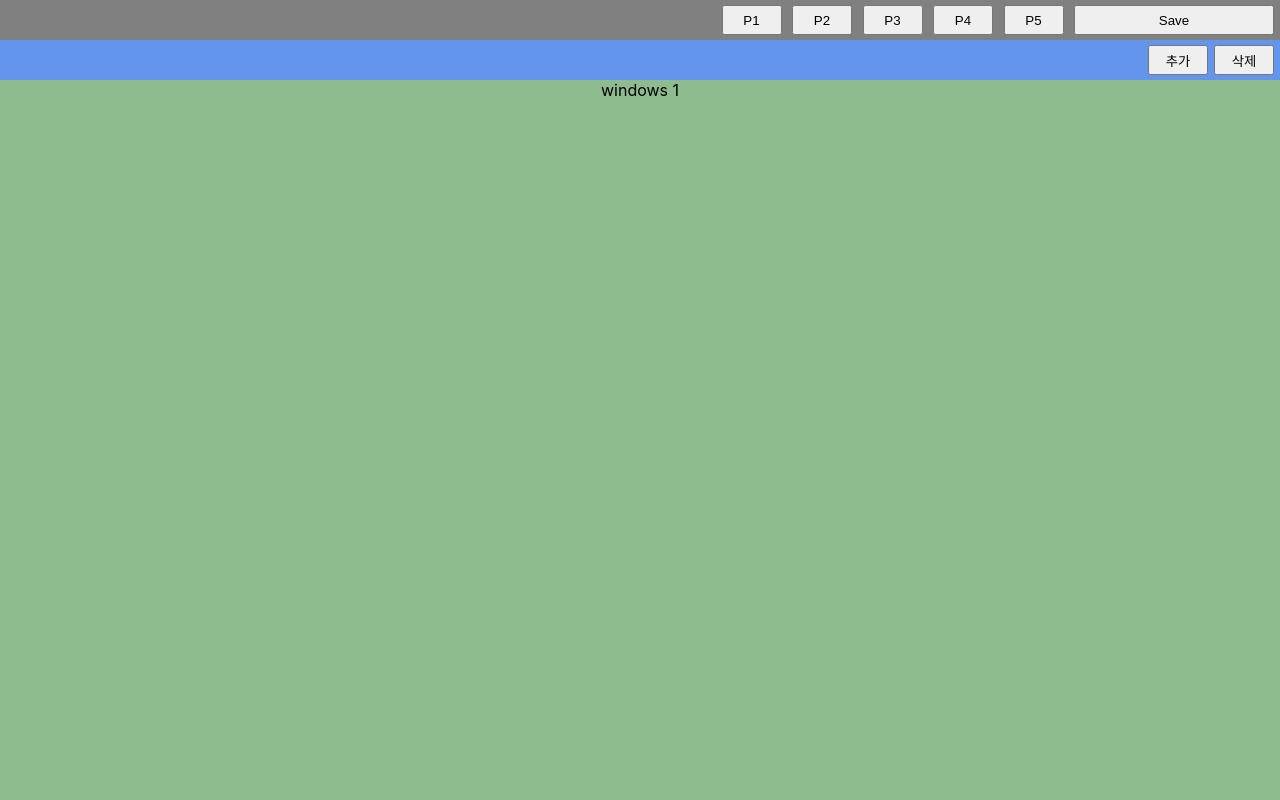
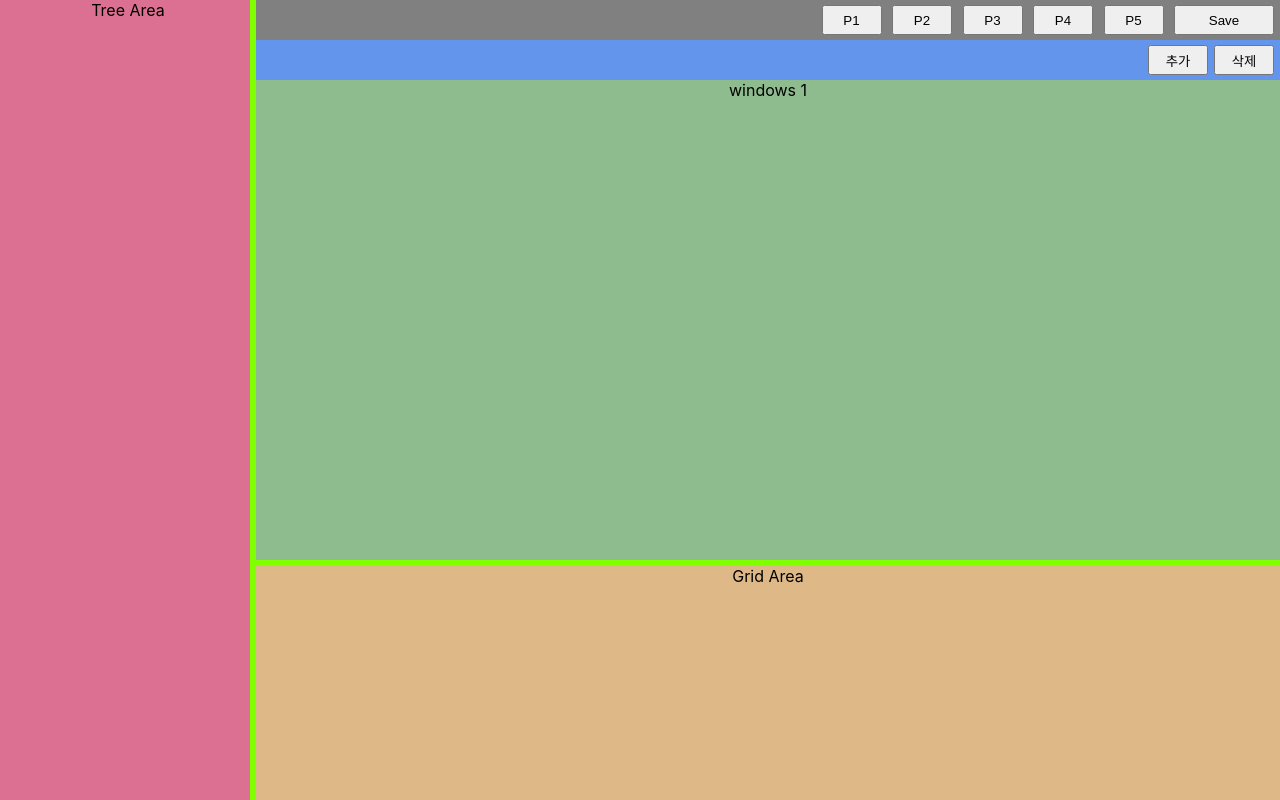
Before and after one commit to gjrlwjs/react_mosaic, a React (Create React App) app: page / in a window 1280 px wide. Built offline with nearby package versions, Linux system fonts and the light colour scheme.

Commit message:
tree_grid Area 추가

```diff
--- a/public/index.html
+++ b/public/index.html
@@ -15,18 +15,32 @@
   <body style="height: 100%">
     <noscript>You need to enable JavaScript to run this app.</noscript>
 
-    <div id="menu" class="div_Menubar">
+    <div id="div_tree">Tree Area
+    </div>
+
+    <div id="main_Col" draggable="true" onmousedown="onMouseDown_Main_bar_event(event)"></div>
+
+    <div id="div_mosaic">
+      <div id="div_mosaic_menubar">
         <button onclick="change_arr(event)" name="P1">P1</button>
         <button onclick="change_arr(event)" name="P2">P2</button>
         <button onclick="change_arr(event)" name="P3">P3</button>
         <button onclick="change_arr(event)" name="P4">P4</button>
         <button onclick="change_arr(event)" name="P5">P5</button>
 
-      <button onclick="save_arr(event)" name="Save" style="width: 200px">Save</button>
+        <button onclick="save_arr(event)" name="Save" style="width: 100px">Save</button>
       </div>
-    <div id="root">
-      <!-- <div id="shadow" class="div_Shadow" draggable="true" ondragover="drag_over(event)"></div> -->
+
+      <div id="div_mosaic_main">
+        <div id="div_mosaic_body"></div>
       </div>
+
+      <div id="div_grid">
+        <div id="main_Row" draggable="true" onmousedown="onMouseDown_Main_bar_event(event)"></div>
+        Grid Area
+      </div>
+  </div>
+
     <!-- <script src="../src/index.js"></script> -->
     <script language="javascript">
       // <div id="shadow" class="div_Shadow" draggable="true" ondragover="drag_over(event)"></div>
@@ -84,6 +98,107 @@
         console.log('===========Save 버튼 클릭===========');
         alert('저장이 완료되었습니다!(미구현)');
       }
+
+      function onMouseDown_Main_bar_event(e) {
+        // drag_node = null;
+
+        console.log("============Main Bar Down===========");
+
+        // 마우스 다운 이벤트 발생 => 마우스의 움직임에 따라, onMouseMove 이벤트를 유지한다(onMouseUp이 될 때까지 or onMouseLeave)
+        // 마우스 움직임에 따른 이벤트 등록
+        let main_bar = e.target;
+        main_bar.addEventListener('dragstart', onMouseDragstart_Main_bar_event);
+        main_bar.addEventListener('drag',      onMouseDrag_Main_bar_event);
+        main_bar.addEventListener('dragend',   onMouseDragend_Main_bar_event);
+
+        // bar.addEventListener("touchmove", onMouseDrag_bar_event, TOUCH_EVENT_OPTIONS);
+        // bar.addEventListener("touchend", onMouseDragend_bar_event, true);
+
+        function onMouseDragstart_Main_bar_event(event) {
+          console.log("==========Main Bar Drag Start=========");
+
+          // let cv = new ImageBitmap();
+          // cv.width  = 0;
+          // cv.height = 0;
+          // event.dataTransfer.setDragImage(cv, 0, 0);
+        }
+
+        function onMouseDrag_Main_bar_event(event) {
+          console.log("===========Main Bar Drag===========");
+          event.preventDefault();
+
+          // 배율 변경
+          if (event.x > 0 || event.y > 0) {
+            let tmp_ratio = 0;
+            let tmp_A = document.getElementById("div_tree");
+            let tmp_B = document.getElementById("div_mosaic");
+            let tmp_C = document.getElementById("div_mosaic_main");
+            let tmp_D = document.getElementById("div_grid");
+
+            // 현재 마우스의 좌표를 기준으로, 몇퍼센트인지 역계산을 해줘야한다.
+            // (마우스의 현재 좌표 / 부모의 길이) * 100
+            // 대상이 main_Col | main_Row 에 따라 다르다.
+            if (main_bar.id === "main_Col") {
+              tmp_ratio = ((event.clientX)      / window.innerWidth)  * 100;
+            } else {
+              tmp_ratio = ((event.clientY - 40) / window.innerHeight) * 100;
+            }
+            if (tmp_ratio < 15) {
+              tmp_ratio = 15;
+            } else if (tmp_ratio > 85) {
+              tmp_ratio = 85;
+            }
+
+            // debugger;
+            if (main_bar.id === "main_Col") {
+              tmp_A.style.width  =        tmp_ratio  + '%';
+              tmp_B.style.width  = (100 - tmp_ratio) + '%';
+
+              console.log( tmp_A.style.width);
+              console.log( tmp_B.style.width);
+            } else {
+              tmp_C.style.height =        tmp_ratio  + '%';
+              tmp_D.style.height = (100 - tmp_ratio) + '%';
+
+              console.log( tmp_C.style.height);
+              console.log( tmp_D.style.height);
+            }
+            // `${e.right.inset_top}% ${e.right.inset_right}% ${e.right.inset_bottom}% ${e.right.inset_left}%`
+            // tmp_r.ratio = 100 - tmp_l.ratio;
+
+            // // inset 재조정
+            // bst.resize_div(arr);
+
+            // // 배열 갱신
+            // setArr([...arr]);
+
+            // console.log("=============client 좌표");
+            // console.log(event.clientX + " / " + event.clientY);
+          };
+        }
+
+        function onMouseDragend_Main_bar_event() {
+          console.log("============Main Bar Up===========");
+
+          main_bar.removeEventListener('dragstart', onMouseDragstart_Main_bar_event);
+          main_bar.removeEventListener('drag',      onMouseDrag_Main_bar_event);
+          main_bar.removeEventListener('dragend',   onMouseDragend_Main_bar_event);
+
+          // bar.removeEventListener("touchmove", onMouseDrag_bar_event,TOUCH_EVENT_OPTIONS);
+          // bar.removeEventListener("touchend", onMouseDragend_bar_event, true);
+
+          // console.log(arr);
+
+
+
+
+          // // inset 재조정
+          // bst.resize_div(arr);
+
+          // // 배열 갱신
+          // setArr([...arr]);
+        }
+      };
     </script>
   </body>
 </html>
--- a/src/App.css
+++ b/src/App.css
@@ -29,15 +29,98 @@ button {
   cursor: default;
 }
 
-#root{
+#div_tree{
+  /* width: calc(20% - 6px); */
+  margin-right: -6px;
+  width: 20%;
+  height: 100%;
+  /* position: relative; */
+  float: left;
+  background-color: palevioletred;
+  user-select: none;
+  text-align: center;
+}
+
+#div_mosaic{
+  margin-left: 0px;
+  width: 80%;
+  height: 100%;
+  position: relative;
+  float: right;
+}
+
+#div_mosaic_menubar {
+  /* flex: 1; */
+  border: 0;
+  border-color: Red;
+  background-color: gray;
   width: 100%;
-  height: calc(100% - 40px);
-  position: fixed;
+  height: 40px;
+  position: static;
+  z-index: 1;
+  text-align: right;
+}
+
+#div_mosaic_main{
+  width: 100%;
+  height: calc(70% - 40px);
+  /* position: fixed; */
+  position: static;
+}
+
+#div_mosaic_body{
+  width: 100%;
+  height: inherit;
+  position: absolute;
 }
 
 .draggable.dragging {
   opacity: 0.5;
 }
+
+#div_grid{
+  /* width: calc(20% - 6px); */
+  /* margin-top: -6px; */
+  width: 100%;
+  height: 30%;
+  /* position: relative; */
+  position: static;
+  /* float: inline-end; */
+  background-color: burlywood;
+  user-select: none;
+  text-align: center;
+}
+
+#main_Col {
+  /* margin-left: -3px; */
+  width: 6px;
+  height: 100%;
+  cursor: ew-resize;
+
+  float: left;
+  /* position: relative; */
+  z-index: 10;
+  /* touch-action: none; */
+  background-color: chartreuse;
+}
+
+#main_Row {
+  /* margin-top: -3px; */
+  width: 100%;
+  height: 6px;
+  cursor: ns-resize;
+
+  float: left;
+  /* position: relative; */
+  z-index: 10;
+  /* touch-action: none; */
+  background-color: chartreuse;
+}
+
+
+
+
+
 
 .div_Shadow {
   /* flex: 1; */
@@ -52,21 +135,9 @@ button {
   /* cursor: pointer;   */
 }
 
-.div_Menubar {
+.div_Background {
   /* flex: 1; */
   border: 0;
-  border-color: Red;
-  background-color: gray;
-  width: 100%;
-  height: 40px;
-  position: static;
-  z-index: 1;
-  text-align: right;
-}
-
-.div_Background {
-  /* flex: 1; */
-  border: 3px;
   border-color: Red;
   background-color: white;
   inset: "0% 0% 0% 0%";
--- a/src/App.jsx
+++ b/src/App.jsx
@@ -123,16 +123,22 @@ function App() {
         let tmp_l = tmp_p.left;
         let tmp_r = tmp_p.right;
 
+        let tmp_tree   = document.getElementById("div_tree").offsetWidth;
+        let tmp_title  = document.getElementById("div_mosaic_menubar").offsetHeight;
+        let tmp_width  = e.target.parentElement.offsetWidth;
+        let tmp_height = e.target.parentElement.offsetHeight;
+
         // 현재 마우스의 좌표를 기준으로, 몇퍼센트인지 역계산을 해줘야한다.
         // 대상의 부모의 Width와 Left 좌표값을 가지고 계산하면 된다.
         // ((마우스의 현재 좌표 - 기준좌표)  / 부모의 길이) * 100
         // 부모의 div type이 C | R 에 따라 다르다.
         if (tmp_p.div_type === "C") {
           // tmp_l.ratio = ((event.clientX - (tmp_p.inset_left * (window.innerWidth  / 100))) / (window.innerWidth))  * 100;
-          tmp_l.ratio = (( event.clientX       - (tmp_p.inset_left *  (window.innerWidth         / 100))) / (PercentToLength( window.innerWidth,        tmp_p.inset_left, tmp_p.inset_right ))) * 100;
+          tmp_l.ratio = (((event.clientX - tmp_tree)  - (tmp_p.inset_left *  (tmp_width   / 100))) / (PercentToLength(tmp_width,  tmp_p.inset_left, tmp_p.inset_right ))) * 100;
         } else {
           // tmp_l.ratio = ((event.clientY - (tmp_p.inset_top  * (window.innerHeight / 100))) / (window.innerHeight)) * 100;
-          tmp_l.ratio = (((event.clientY - 40) - (tmp_p.inset_top  * ((window.innerHeight - 40)  / 100))) / (PercentToLength((window.innerHeight - 40), tmp_p.inset_top,  tmp_p.inset_bottom))) * 100;
+          // tmp_l.ratio = (((event.clientY - tmp_title) - (tmp_p.inset_top  * ((tmp_height - tmp_title)  / 100))) / (PercentToLength((tmp_height - tmp_title), tmp_p.inset_top,  tmp_p.inset_bottom))) * 100;
+          tmp_l.ratio = (((event.clientY - tmp_title) - (tmp_p.inset_top  *  (tmp_height  / 100))) / (PercentToLength(tmp_height, tmp_p.inset_top,  tmp_p.inset_bottom))) * 100;
         }
         if (tmp_l.ratio < 15) {
           tmp_l.ratio = 15;
@@ -155,6 +161,7 @@ function App() {
     function onMouseDragend_bar_event() {
       console.log("==============Bar Up=============");
 
+      bar.removeEventListener('dragstart', onMouseDragstart_bar_event);
       bar.removeEventListener('drag',      onMouseDrag_bar_event);
       bar.removeEventListener('dragend',   onMouseDragend_bar_event);
 
@@ -344,10 +351,15 @@ function App() {
     let shadow_div = document.getElementById("shadow");
     let tmp_node = arr[parseInt(e.target.parentElement.getAttribute("name"))];
 
-    let point_x      = PercentToPx(window.innerWidth,  tmp_node.inset_left);
-    let point_y      = PercentToPx(window.innerHeight, tmp_node.inset_top);
-    let point_width  = PercentToLength(window.innerWidth,  tmp_node.inset_left, tmp_node.inset_right);
-    let point_height = PercentToLength(window.innerHeight, tmp_node.inset_top,  tmp_node.inset_bottom);
+    let tmp_tree   = document.getElementById("div_tree").offsetWidth;
+    let tmp_title  = document.getElementById("div_mosaic_menubar").offsetHeight;
+    let tmp_width  = document.getElementById("div_mosaic_body").offsetWidth;
+    let tmp_height = document.getElementById("div_mosaic_body").offsetHeight;
+
+    let point_x      = PercentToPx(tmp_width,  tmp_node.inset_left);
+    let point_y      = PercentToPx(tmp_height, tmp_node.inset_top);
+    let point_width  = PercentToLength(tmp_width,  tmp_node.inset_left, tmp_node.inset_right);
+    let point_height = PercentToLength(tmp_height, tmp_node.inset_top,  tmp_node.inset_bottom);
 
     // console.log("==============Drag Over=============");
     // console.log("Node id = " + e.target.parentElement.getAttribute("name") + " / X 좌표 = " + e.clientX + " / 좌표 Y = " + e.clientY);
@@ -359,8 +371,8 @@ function App() {
     let tmp_width_length  = (point_width  * 0.33);
     let tmp_height_length = (point_height * 0.33);
 
-    let result_X = Position_Check(e.clientX, point_x, tmp_width_length);
-    let result_Y = Position_Check(e.clientY, point_y, tmp_height_length);
+    let result_X = Position_Check((e.clientX - tmp_tree),  point_x, tmp_width_length);
+    let result_Y = Position_Check((e.clientY - tmp_title), point_y, tmp_height_length);
 
     // point_width 의 위치를 찾고, 결정한다.
     let tmp_position = Position_Fix(result_X, result_Y);
@@ -393,7 +405,7 @@ function App() {
       // default: // L
       case "L":
         shadow_div.style.inset = `${tmp_node.inset_top}% ${tmp_node.inset_right + ((100 - (tmp_node.inset_left + tmp_node.inset_right)) / 2)}% ${tmp_node.inset_bottom}% ${tmp_node.inset_left}%`;
-      break;
+        break;
     }
     shadow_div.style.display = 'block';
     shadow_div.style.zIndex  = 100;
--- a/src/index.js
+++ b/src/index.js
@@ -33,7 +33,7 @@ const onDrag_Over_shadow_event = (e) => {
   e.preventDefault();
 }
 
-const root = ReactDOM.createRoot(document.getElementById('root'));
+const root = ReactDOM.createRoot(document.getElementById('div_mosaic_body'));
 root.render(
 <>
   <div id="shadow" className="div_Shadow" draggable="true" onDragOver={onDrag_Over_shadow_event}></div>
```
Lines whose indentation alone changed are shown as unchanged.
